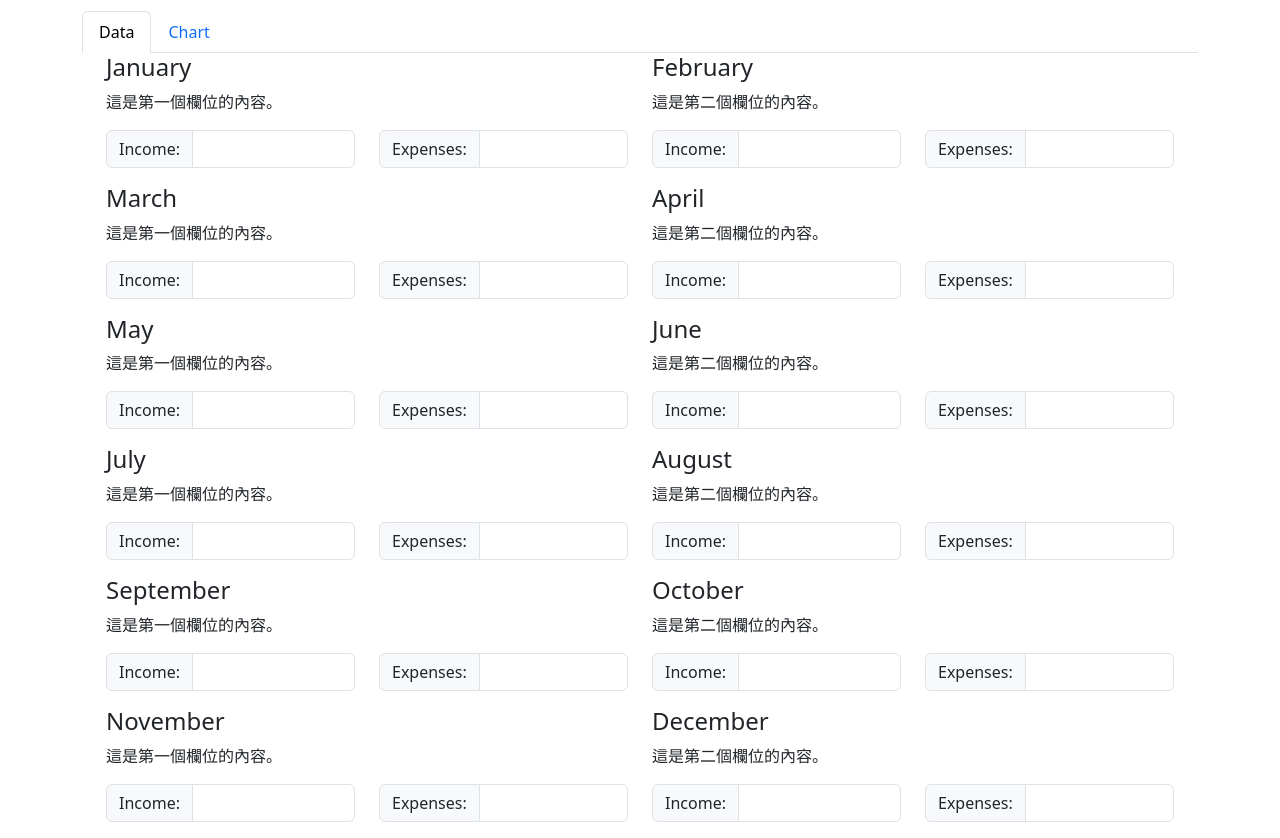
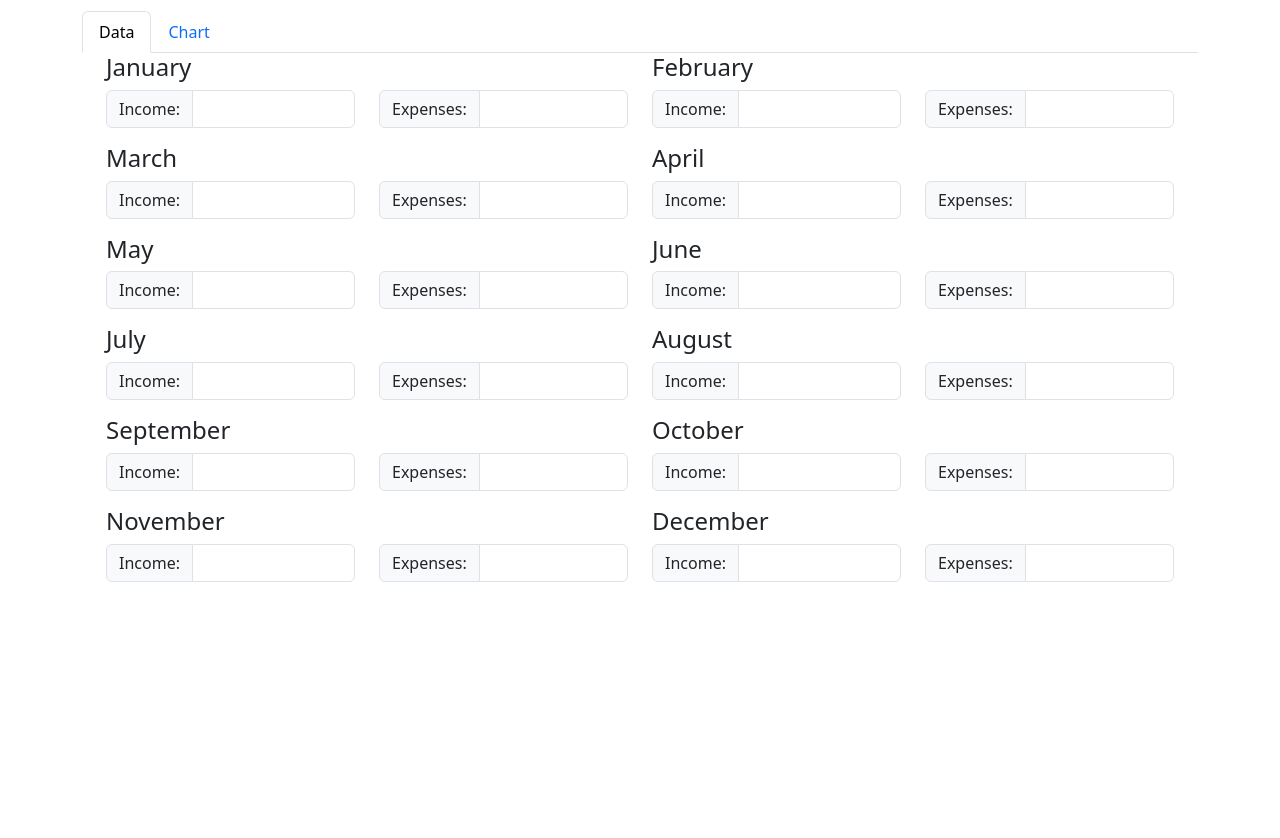
Before and after one commit to stevecyj/bucks2bar, a plain HTML site: page index.html in a window 1280 px wide. Shown: the part 115-953 px from the top of the page. After the commit the page ends 800 px from the top, so only its background shows below. Drawn offline with nearby package versions, Linux system fonts and the light colour scheme.

Commit message:
docs: remove Chinese language text from index.html file
- Modify the content of the `index.html` file for each month
- Remove the Chinese language text from the file

Signed-off-by: stevecyj <ycsteven.tsao@gmail.com>

```diff
--- a/index.html
+++ b/index.html
@@ -41,7 +41,7 @@
             <div class="row">
               <div class="col-md-6 col-sm-12">
                 <h4>January</h4>
-                <p>這是第一個欄位的內容。</p>
+
                 <div class="row">
                   <div class="col">
                     <div class="input-group mb-3">
@@ -75,7 +75,7 @@
               </div>
               <div class="col-md-6 col-sm-12">
                 <h4>February</h4>
-                <p>這是第二個欄位的內容。</p>
+
                 <div class="row">
                   <div class="col">
                     <div class="input-group mb-3">
@@ -113,7 +113,7 @@
             <div class="row">
               <div class="col-md-6 col-sm-12">
                 <h4>March</h4>
-                <p>這是第一個欄位的內容。</p>
+
                 <div class="row">
                   <div class="col">
                     <div class="input-group mb-3">
@@ -147,7 +147,7 @@
               </div>
               <div class="col-md-6 col-sm-12">
                 <h4>April</h4>
-                <p>這是第二個欄位的內容。</p>
+
                 <div class="row">
                   <div class="col">
                     <div class="input-group mb-3">
@@ -183,7 +183,7 @@
             <div class="row">
               <div class="col-md-6 col-sm-12">
                 <h4>May</h4>
-                <p>這是第一個欄位的內容。</p>
+
                 <div class="row">
                   <div class="col">
                     <div class="input-group mb-3">
@@ -217,7 +217,7 @@
               </div>
               <div class="col-md-6 col-sm-12">
                 <h4>June</h4>
-                <p>這是第二個欄位的內容。</p>
+
                 <div class="row">
                   <div class="col">
                     <div class="input-group mb-3">
@@ -253,7 +253,7 @@
             <div class="row">
               <div class="col-md-6 col-sm-12">
                 <h4>July</h4>
-                <p>這是第一個欄位的內容。</p>
+
                 <div class="row">
                   <div class="col">
                     <div class="input-group mb-3">
@@ -287,7 +287,7 @@
               </div>
               <div class="col-md-6 col-sm-12">
                 <h4>August</h4>
-                <p>這是第二個欄位的內容。</p>
+
                 <div class="row">
                   <div class="col">
                     <div class="input-group mb-3">
@@ -323,7 +323,7 @@
             <div class="row">
               <div class="col-md-6 col-sm-12">
                 <h4>September</h4>
-                <p>這是第一個欄位的內容。</p>
+
                 <div class="row">
                   <div class="col">
                     <div class="input-group mb-3">
@@ -359,7 +359,7 @@
               </div>
               <div class="col-md-6 col-sm-12">
                 <h4>October</h4>
-                <p>這是第二個欄位的內容。</p>
+
                 <div class="row">
                   <div class="col">
                     <div class="input-group mb-3">
@@ -395,7 +395,7 @@
             <div class="row">
               <div class="col-md-6 col-sm-12">
                 <h4>November</h4>
-                <p>這是第一個欄位的內容。</p>
+
                 <div class="row">
                   <div class="col">
                     <div class="input-group mb-3">
@@ -431,7 +431,7 @@
               </div>
               <div class="col-md-6 col-sm-12">
                 <h4>December</h4>
-                <p>這是第二個欄位的內容。</p>
+
                 <div class="row">
                   <div class="col">
                     <div class="input-group mb-3">
```
